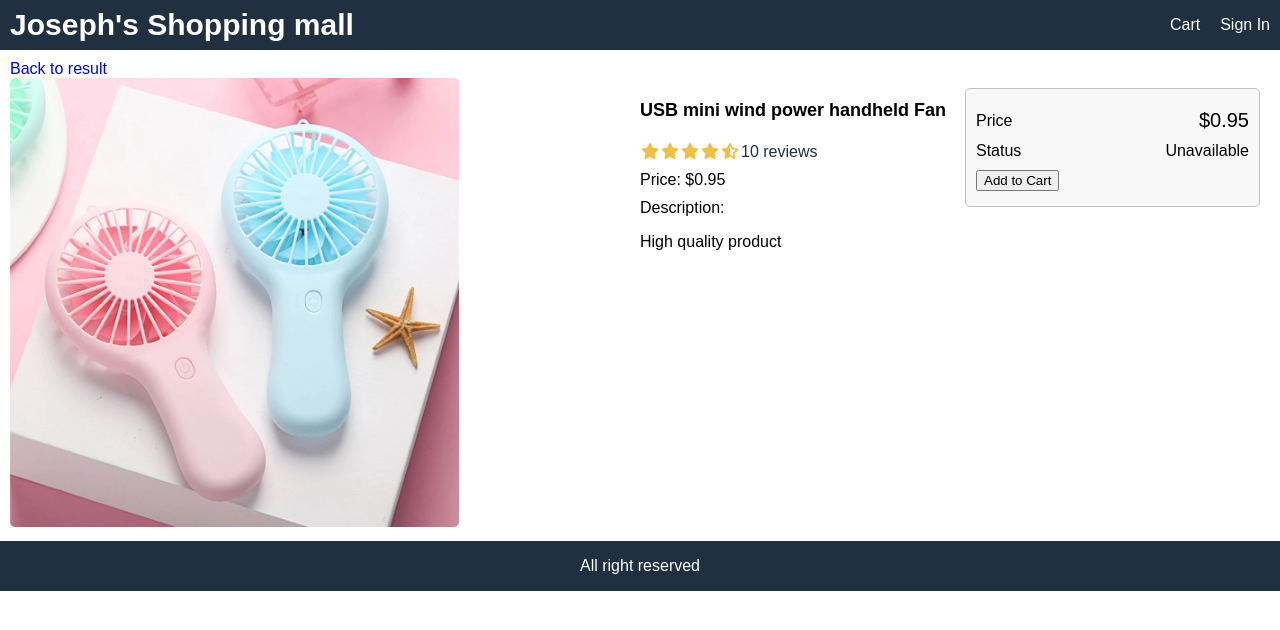
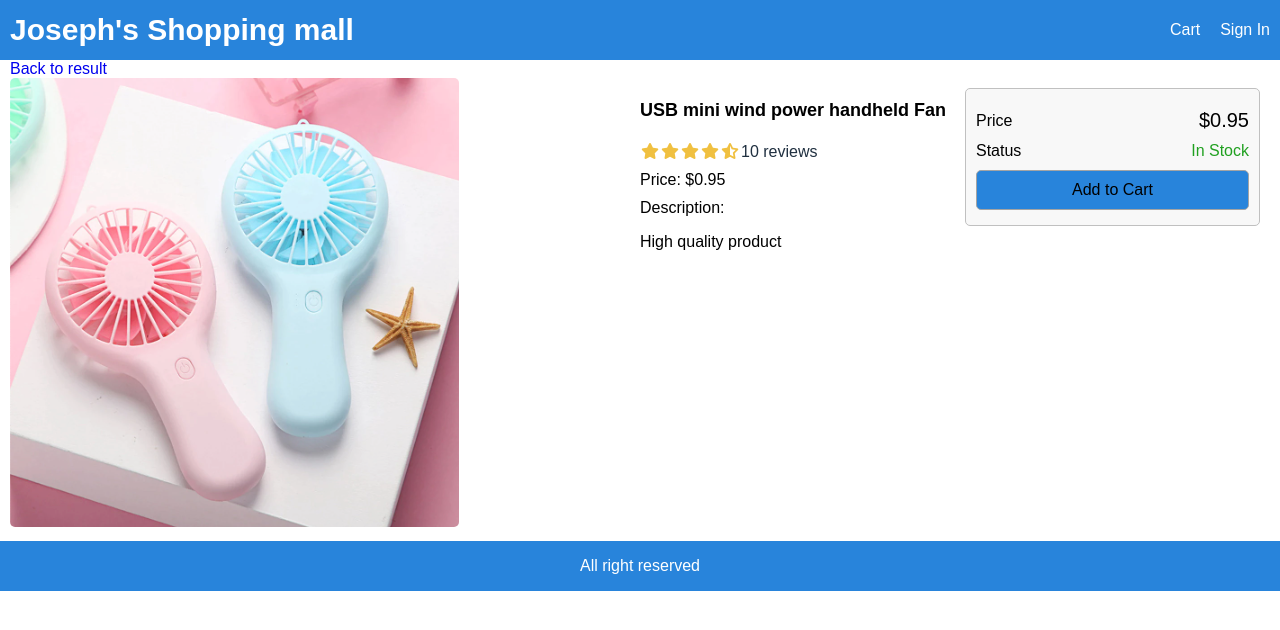
Before and after one commit to Jonghan-park/mern_shoppingmall, a React (Create React App) app in the folder frontend/: page /product/1 in a window 1280 px wide. Shown: the top 630 px of the page. Built offline with nearby package versions, Linux system fonts and the light colour scheme.

Commit message:
Change overall color

```diff
--- a/frontend/src/data.js
+++ b/frontend/src/data.js
@@ -6,6 +6,7 @@ const data = {
       category: "Appliance",
       image: "/images/product-1.jpg",
       price: 0.95,
+      countInStock: 10,
       brand: "eNest",
       rating: 4.5,
       numReviews: 10,
@@ -17,6 +18,7 @@ const data = {
       category: "Appliance",
       image: "/images/product-2.jpg",
       price: 148.99,
+      countInStock: 14,
       brand: "Takdir smart store",
       rating: 4.0,
       numReviews: 15,
@@ -28,6 +30,7 @@ const data = {
       category: "Appliance",
       image: "/images/product-3.jpg",
       price: 29.99,
+      countInStock: 0,
       brand: "Xiaomi",
       rating: 4.5,
       numReviews: 50,
@@ -39,6 +42,7 @@ const data = {
       category: "Appliance",
       image: "/images/product-4.jpg",
       price: 3.49,
+      countInStock: 30,
       brand: "Dropshipme",
       rating: 4.5,
       numReviews: 20,
@@ -50,6 +54,7 @@ const data = {
       category: "Appliance",
       image: "/images/product-5.jpg",
       price: 165.99,
+      countInStock: 5,
       brand: "OKEK",
       rating: 4.5,
       numReviews: 60,
--- a/frontend/src/index.css
+++ b/frontend/src/index.css
@@ -21,15 +21,17 @@ body{
 }
 header{
   grid-area: header;
-  background-color: #203040;
+  background-color: #2884db;
+  height: 6rem;
 }
 main{
   grid-area: main;
   padding: 1rem;
+  height: auto;
 }
 footer{
   grid-area: footer;
-  background-color: #203040;
+  background-color: #2884db;
   color: #ffffff;
 }
 /* Common */
@@ -54,6 +56,23 @@ ul{
 }
 li{
   margin-top: 1rem;
+}
+button{
+  padding: 1rem;
+  border-radius: 0.5rem;
+  border: 0.1rem #a4a4a4 solid;
+  font-size: 1.6rem;
+  font-family: Arial, Helvetica, sans-serif;
+  background-color: #f8f8f8;
+  cursor: pointer;
+}
+button.primary{
+  background-color: #2884db;
+
+}
+button.block{
+  width: 100%;
+
 }
 /* Header */
 header a{
@@ -123,3 +142,11 @@ img.medium{
 .rating span:last-child{
   color: #203040;
 }
+
+/* Alert */
+.success{
+  color: #20a020;
+}
+.error{
+  color: #a02020;
+}
```
